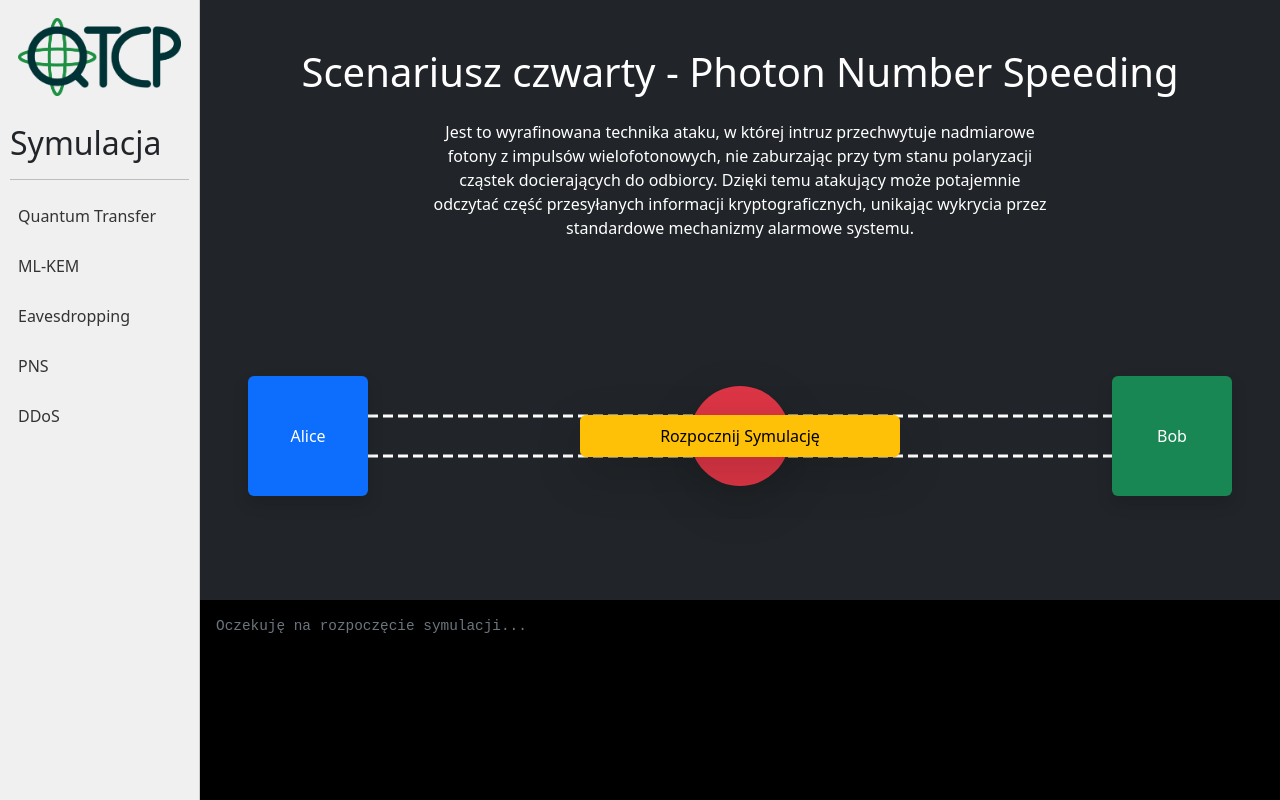
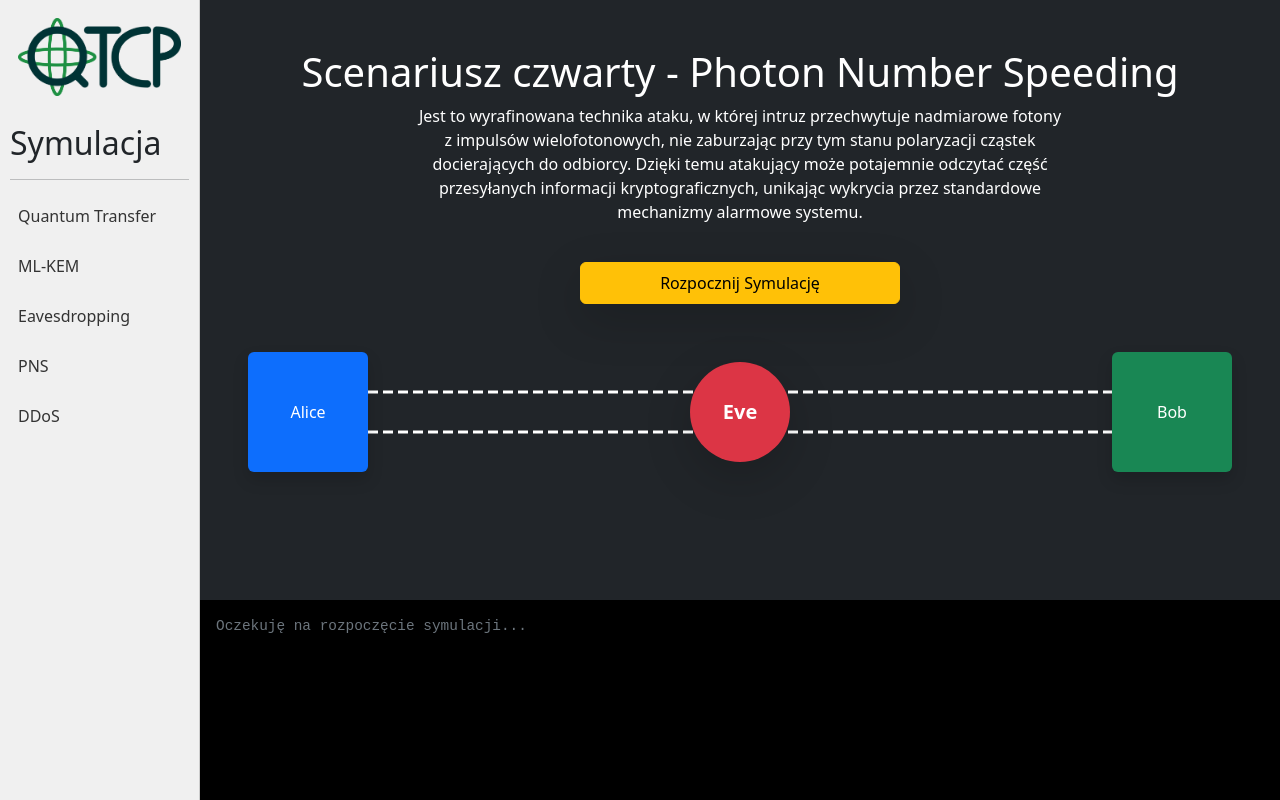
Before and after one commit to patynowskim/HacknarokX2026QuantumTransfer, a React (Vite) app in the folder frontend/: page /simulation/PNS in a window 1280 px wide. Built offline with nearby package versions, Linux system fonts and the light colour scheme.

Commit message:
qwasdfghmefasdfgbn

```diff
--- a/frontend/src/cases/CaseFive.css
+++ b/frontend/src/cases/CaseFive.css
@@ -1,3 +1,5 @@
 p{
-    font-size: 1rem !important
+    font-size: 1rem !important;
+    padding: 0 !important;
+    margin: 0 !important;
 }
--- a/frontend/src/cases/CaseFive.jsx
+++ b/frontend/src/cases/CaseFive.jsx
@@ -108,7 +108,7 @@ function CaseFive() {
 
                 <div className="flex-grow-1 position-relative h-100 d-flex justify-content-center align-items-center">
 
-                    <div className="position-absolute w-100 h-20 d-flex flex-column justify-content-center align-items-center gap-3" style={{ zIndex: 5 }}>
+                    <div className="position-absolute w-100 h-20 d-flex flex-column justify-content-center align-items-center gap-3" style={{ top: '10%', zIndex: 5 }}>
                         <button
                             className="btn btn-warning shadow-lg px-4 py-2"
                             onClick={startSimulation}
--- a/frontend/src/cases/CaseFour.jsx
+++ b/frontend/src/cases/CaseFour.jsx
@@ -72,7 +72,6 @@ function CaseFour() {
                         shootPacket('BtoA');
                     }
                 }
-
                 index++;
             } else {
                 clearInterval(timer);
@@ -81,7 +80,6 @@ function CaseFour() {
             }
         }, 800);
     };
-
     const shootPacket = (direction) => {
         const packetId = Date.now() + Math.random();
         setPackets(prev => [...prev, { id: packetId, direction: direction }]);
@@ -90,12 +88,11 @@ function CaseFour() {
             setPackets(prev => prev.filter(p => p.id !== packetId));
         }, 2000);
     };
-
     return (
         <div className="d-flex flex-column w-100 h-100 bg-dark" style={{ minHeight: '400px' }}>
             <h1 className='pt-5 text-white w-100 d-flex justify-content-center align-items-center'>Scenariusz czwarty - Photon Number Speeding</h1>
             <div className='d-flex justify-content-center  w-100'>
-            <p className='lead p-3 text-white w-40 d-flex text-center justify-content-center align-items-center'>Jest to wyrafinowana technika ataku, w której intruz przechwytuje nadmiarowe fotony z impulsów wielofotonowych, nie zaburzając przy tym stanu polaryzacji cząstek docierających do odbiorcy. Dzięki temu atakujący może potajemnie odczytać część przesyłanych informacji kryptograficznych, unikając wykrycia przez standardowe mechanizmy alarmowe systemu.</p>
+            <p className='lead p-0 text-white w-40 d-flex text-center justify-content-center align-items-center'>Jest to wyrafinowana technika ataku, w której intruz przechwytuje nadmiarowe fotony z impulsów wielofotonowych, nie zaburzając przy tym stanu polaryzacji cząstek docierających do odbiorcy. Dzięki temu atakujący może potajemnie odczytać część przesyłanych informacji kryptograficznych, unikając wykrycia przez standardowe mechanizmy alarmowe systemu.</p>
             </div>
             <div className="d-flex justify-content-between align-items-center flex-grow-1 px-5 w-100">
 
@@ -108,7 +105,7 @@ function CaseFour() {
 
                 <div className="flex-grow-1 position-relative h-100 d-flex justify-content-center align-items-center">
 
-                    <div className="position-absolute w-100 h-20 d-flex flex-column justify-content-center align-items-center gap-3" style={{ zIndex: 5 }}>
+                    <div className="position-absolute mb-5 w-100 h-20 d-flex flex-column justify-content-center align-items-center gap-3" style={{ top: '10%', zIndex: 5 }}>
                         <button
                             className="btn btn-warning shadow-lg px-4 py-2"
                             onClick={startSimulation}
@@ -131,7 +128,6 @@ function CaseFour() {
                     >
                         <span className="fw-bold fs-5">Eve</span>
                     </div>
-
                     <svg
                         className="position-absolute w-100 h-100"
                         style={{ top: 0, left: 0, pointerEvents: 'none', zIndex: 1 }}
--- a/frontend/src/cases/CaseThree.jsx
+++ b/frontend/src/cases/CaseThree.jsx
@@ -108,7 +108,7 @@ function CaseThree() {
 
                 <div className="flex-grow-1 position-relative h-100 d-flex justify-content-center align-items-center">
 
-                    <div className="position-absolute w-100 h-20 d-flex flex-column justify-content-center align-items-center gap-3" style={{zIndex: 5 }}>
+                    <div className="position-absolute w-100 h-20 d-flex flex-column justify-content-center align-items-center gap-3" style={{ top: '10%', zIndex: 5 }}>
                         <button
                             className="btn btn-warning shadow-lg px-4 py-2"
                             onClick={startSimulation}
```
